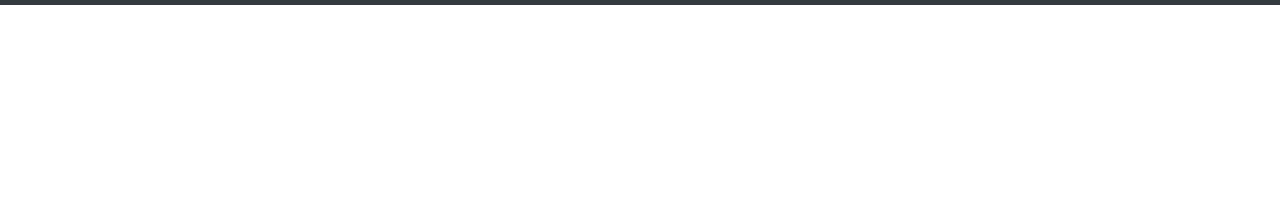
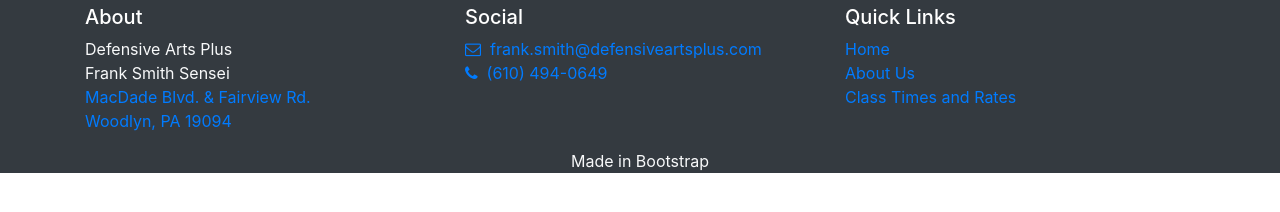
Before and after one commit to FrankSmith22/martial-arts-website, a website: page index.html in a window 1280 px wide. Shown: the part 96-308 px from the top of the page. Drawn offline with nearby package versions, Linux system fonts and the light colour scheme.

Commit message:
created and styled footer; installed font-awesome;

```diff
--- a/index.html
+++ b/index.html
@@ -5,6 +5,8 @@
         <meta name="viewport" content="width=device-width, initial-scale=1" />
 
         <link rel="stylesheet" href="node_modules/bootstrap/dist/css/bootstrap.min.css" />
+        <link rel="stylesheet" href="node_modules/font-awesome/css/font-awesome.min.css" />
+        <link rel="stylesheet" href="node_modules/bootstrap-social/bootstrap-social.css" />
         <link rel="stylesheet" href="styles/styles.css" />
 
         <title>Defensive Arts Plus</title>
@@ -64,6 +66,44 @@
             </div>
         </nav>
 
+        <!-- Content -->
+
+        <footer class="site-footer bg-dark">
+            <div class="container">
+                <div class="row">
+                    <div class="col-sm-6 col-lg-4">
+                        <h5 class="text-white">About</h5>
+                        <ul class="list-unstyled text-light">
+                            <li>Defensive Arts Plus</li>
+                            <li>Frank Smith Sensei</li>
+                            <li><a href="https://goo.gl/maps/rbAebP4RgGtHrsCo9">MacDade Blvd. & Fairview Rd.<br>Woodlyn, PA 19094</a></li>
+                        </ul>
+                    </div>
+                    <div class="col-sm-6 col-lg-4 text-white">
+                        <h5>Social</h5>
+                        <ul class="list-unstyled">
+                            <li><a href="mailto:frank.smith@defensiveartsplus.com"><i class="fa fa-envelope-o"></i> &nbsp;frank.smith@defensiveartsplus.com</a></li>
+                            <li><a href="tel:+16104940649"><i class="fa fa-phone"></i> &nbsp;(610) 494-0649</a></li>
+                        </ul>
+                        <!--<a class="btn btn-social-icon btn-instagram" href="http://instagram.com/"><i class="fa fa-instagram"></i></a>-->
+                    </div>
+                    <div class="col-lg-4 text-white">
+                        <h5>Quick Links</h5>
+                        <ul class="list-unstyled text-light">
+                            <li><a href="./index.html">Home</a></li>
+                            <li><a href="./aboutUs.html">About Us</a></li>
+                            <li><a href="classTimesRates.html">Class Times and Rates</a></li>
+                        </ul>
+                    </div>
+                </div>
+                <div class="row">
+                    <div class="col text-center">
+                        <span class="text-light">Made in <a class="text-light" href="https://getbootstrap.com/">Bootstrap</a></span>
+                    </div>
+                </div>
+            </div>
+        </footer>
+
         <!-- jQuery must come first, then Popper.js, then the Bootstrap JavaScript plugins.-->
         <script src="node_modules/jquery/dist/jquery.slim.min.js"></script>
         <script src="node_modules/popper.js/dist/umd/popper.min.js"></script>
--- a/package.json
+++ b/package.json
@@ -15,6 +15,7 @@
   },
   "dependencies": {
     "bootstrap": "^4.4.1",
+    "font-awesome": "^4.7.0",
     "jquery": "^3.3.1",
     "popper.js": "^1.12.9"
   }
```
Also changed, not shown: 1 other file.
